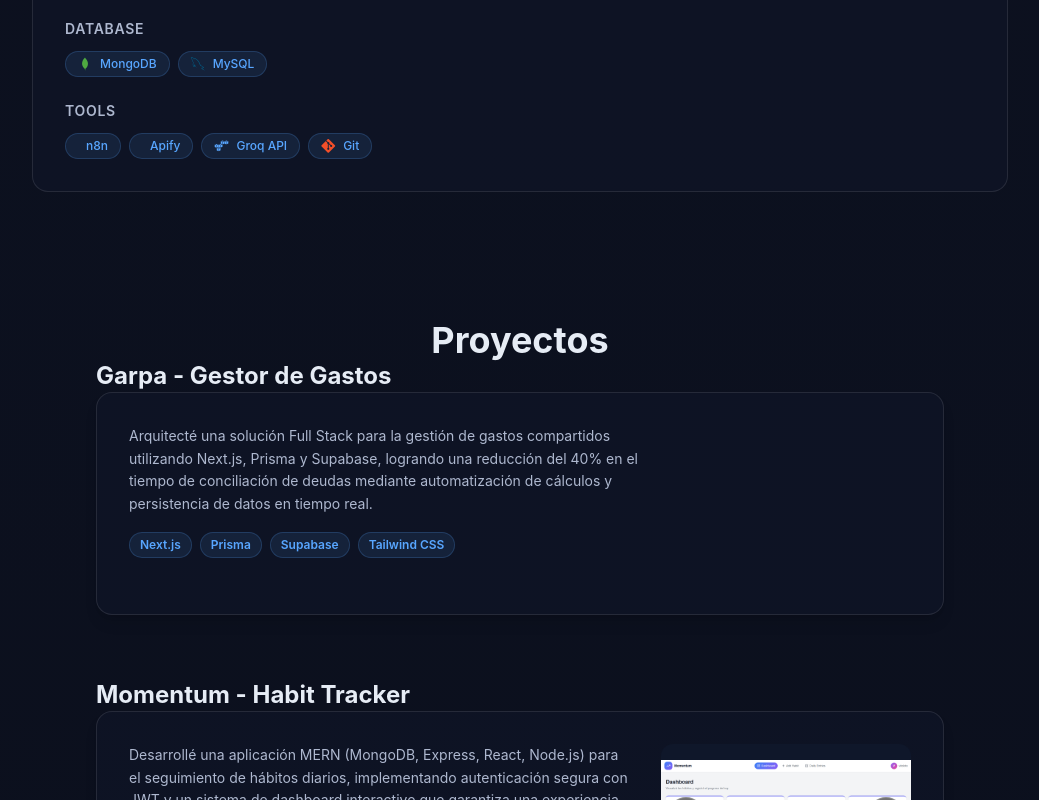
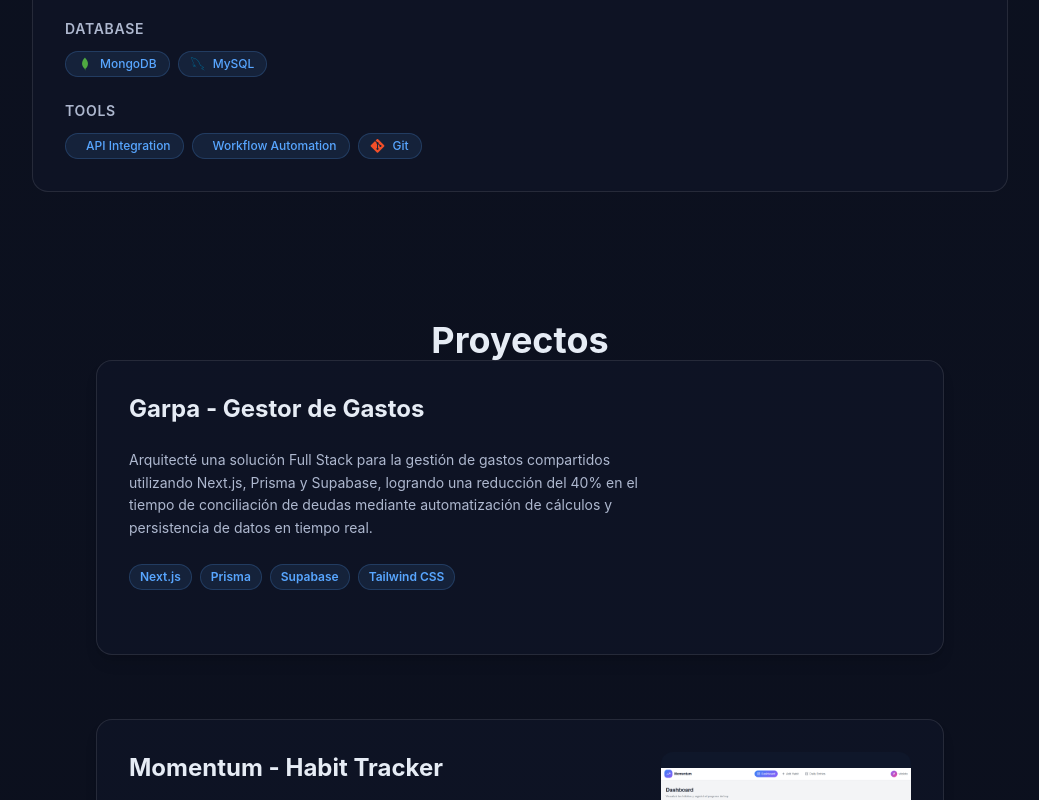
Before and after one commit to VitoLattanzi/portfolio_vito_lattanzi, a React (Vite) app: page / in a window 1280 px wide. Shown: the part 1400-2200 px from the top of the page, without its empty margins (120-1159 px from the left). Built offline with nearby package versions, Linux system fonts and the light colour scheme; some icons are missing.

Commit message:
fix: espaciado en tarjetas de proyectos y actualizacion de tools

```diff
--- a/src/data/person.ts
+++ b/src/data/person.ts
@@ -71,9 +71,8 @@ export const vito: Person = {
       { name: 'MySQL', icon: 'devicon-mysql-plain colored' },
     ],
     tools: [
-      { name: 'n8n', icon: 'devicon-n8n-original' },
-      { name: 'Apify', icon: 'devicon-apify-original' },
-      { name: 'Groq API', icon: 'devicon-amazonwebservices-original' },
+      { name: 'API Integration', icon: 'devicon-rss-plain' },
+      { name: 'Workflow Automation', icon: 'devicon-cogs-plain' },
       { name: 'Git', icon: 'devicon-git-plain colored' },
     ],
   },
--- a/src/secctions/Proyects.tsx
+++ b/src/secctions/Proyects.tsx
@@ -9,15 +9,17 @@ export default function Proyects() {
 
       <div className="flex flex-col gap-16">
         {projects.map(project => (
-          <div key={project.slug}>
-            <h3 className="text-2xl font-bold text-text-main mb-6 hover:text-accent transition-colors">
+          <article
+            key={project.slug}
+            className="bg-bg-alt/50 border border-white/10 p-8 rounded-2xl flex flex-col lg:flex-row gap-8 hover:border-accent/30 transition-all shadow-lg hover:shadow-accent/5"
+          >
+
+            {/* Información - Lado Izquierdo */}
+            <div className="w-full lg:w-2/3 flex flex-col gap-6">
+              <h3 className="text-2xl font-bold text-text-main hover:text-accent transition-colors">
                 {project.title}
               </h3>
 
-            <article className="bg-bg-alt/50 border border-white/10 p-8 rounded-2xl flex flex-col lg:flex-row gap-8 hover:border-accent/30 transition-all shadow-lg hover:shadow-accent/5">
-
-              {/* Información - Lado Izquierdo */}
-              <div className="w-full lg:w-2/3 flex flex-col gap-4">
               <p className="text-text-muted text-sm leading-relaxed flex-1">
                 {project.description}
               </p>
@@ -63,7 +65,6 @@ export default function Proyects() {
               </div>
             )}
           </article>
-          </div>
         ))}
       </div>
     </section>
```
Lines whose indentation alone changed are shown as unchanged.
